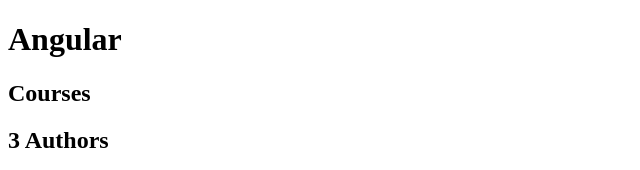
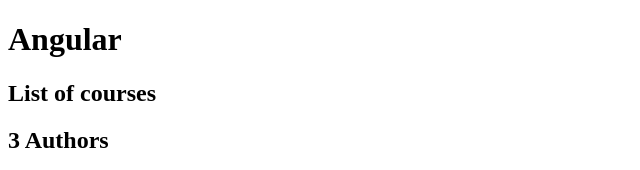
Before and after one commit to stephenyoon84/Angular-Practice, an Angular app: page / in a window 1280 px wide. Shown: the top 170 px of the page, without its empty margins (0-640 px from the left). Built offline with nearby package versions, Linux system fonts and the light colour scheme.

Commit message:
practice

```diff
--- a/src/app/app.module.ts
+++ b/src/app/app.module.ts
@@ -5,12 +5,14 @@
 
 import { AppComponent } from './app.component';
 import { AuthorsComponent } from './authors/authors.component';
+import { CourseComponent } from './course/course.component';
 
 @NgModule({
   declarations: [
     AppComponent,
     CoursesComponent,
-    AuthorsComponent
+    AuthorsComponent,
+    CourseComponent
   ],
   imports: [
     BrowserModule
--- a/src/app/cources.component.ts
+++ b/src/app/cources.component.ts
@@ -3,8 +3,13 @@
 
 @Component({
     selector: 'courses',
-    template: '<h2>Courses</h2>'
+    template: '<h2>{{ getTitle() }}</h2>'
 })
 export class CoursesComponent {
+    title = "List of courses";
+    courses = ["course1", "course2", "course3"];
 
+    getTitle(){
+        return this.title;
+    }
 }
--- /dev/null
+++ b/src/app/course/course.component.html
@@ -0,0 +1 @@
+<p>course works!</p>
--- /dev/null
+++ b/src/app/course/course.component.ts
@@ -0,0 +1,15 @@
+import { Component, OnInit } from '@angular/core';
+
+@Component({
+  selector: 'app-course',
+  templateUrl: './course.component.html',
+  styleUrls: ['./course.component.css']
+})
+export class CourseComponent implements OnInit {
+
+  constructor() { }
+
+  ngOnInit() {
+  }
+
+}
```
Also changed, not shown: src/app/course/course.component.css (added), 1 other file (tests, documents, lock files or other folders).
